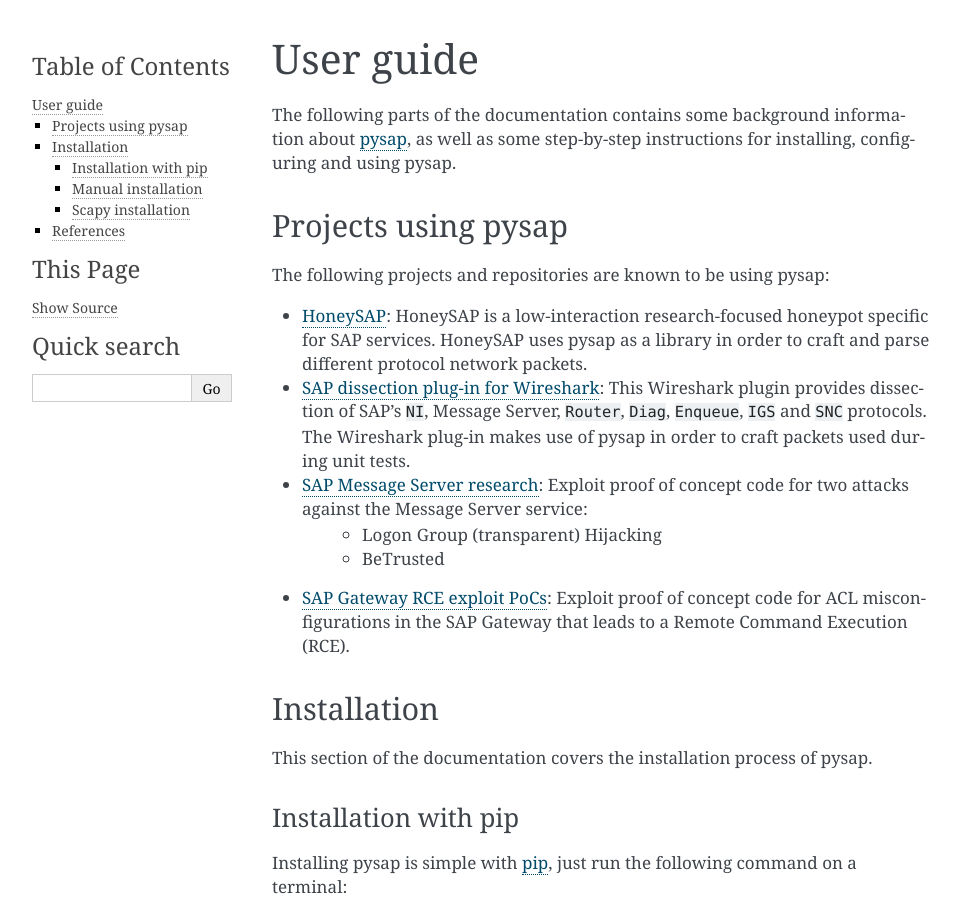
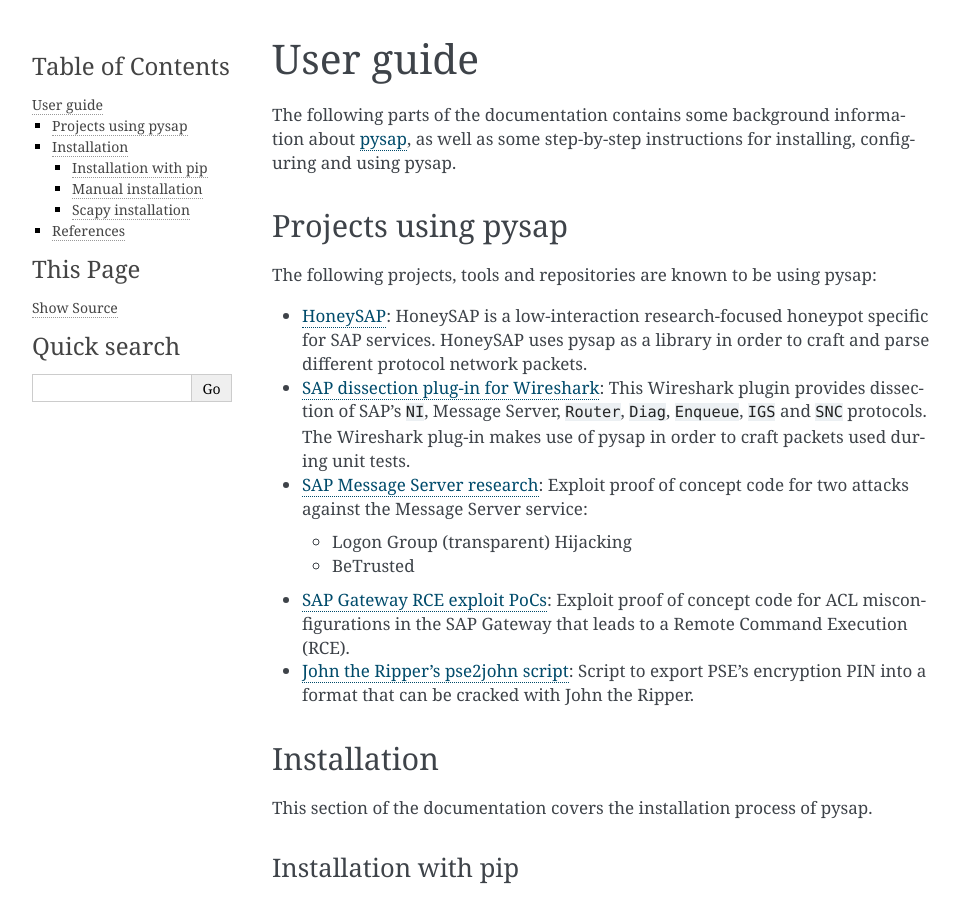
Before and after one commit to OWASP/pysap, a Sphinx documentation site: the page built from docs/user/index.rst, in a window 1280 px wide and 900 px high. Shown: the whole window, without its empty margins (148-1108 px from the left). Built offline with Sphinx 7.4.7, drawn with Linux system fonts in a browser that asks for light colours; pages that are not in the unit, such as notebooks, are missing from menus.

Commit message:
Added John the Ripper's script reference

```diff
--- a/docs/user/index.rst
+++ b/docs/user/index.rst
@@ -1,3 +1,4 @@
+
 .. User guide frontend
 
 User guide
@@ -11,17 +12,30 @@
 Projects using pysap
 --------------------
 
-The following projects and repositories are known to be using pysap:
+The following projects, tools and repositories are known to be using pysap:
 
-* `HoneySAP <https://github.com/SecureAuthCorp/HoneySAP>`_: HoneySAP is a low-interaction research-focused honeypot specific for SAP services. HoneySAP uses pysap as a library in order to craft and parse different protocol network packets.
+* `HoneySAP <https://github.com/SecureAuthCorp/HoneySAP>`_: HoneySAP is a
+  low-interaction research-focused honeypot specific for SAP services. HoneySAP uses
+  pysap as a library in order to craft and parse different protocol network packets.
 
-* `SAP dissection plug-in for Wireshark <https://github.com/SecureAuthCorp/SAP-Dissection-plug-in-for-Wireshark>`_: This Wireshark plugin provides dissection of SAP's ``NI``, Message Server, ``Router``, ``Diag``, ``Enqueue``, ``IGS`` and ``SNC`` protocols. The Wireshark plug-in makes use of pysap in order to craft packets used during unit tests.
+* `SAP dissection plug-in for Wireshark <https://github.com/SecureAuthCorp/SAP-Dissection-plug-in-for-Wireshark>`_:
+  This Wireshark plugin provides dissection of SAP's ``NI``, Message Server,
+  ``Router``, ``Diag``, ``Enqueue``, ``IGS`` and ``SNC`` protocols. The Wireshark
+  plug-in makes use of pysap in order to craft packets used during unit tests.
 
-* `SAP Message Server research <https://github.com/gelim/sap_ms>`_: Exploit proof of concept code for two attacks against the Message Server service:
-    * Logon Group (transparent) Hijacking
-    * BeTrusted
+* `SAP Message Server research <https://github.com/gelim/sap_ms>`_: Exploit proof of
+  concept code for two attacks against the Message Server service:
 
-* `SAP Gateway RCE exploit PoCs <https://github.com/chipik/SAP_GW_RCE_exploit>`_: Exploit proof of concept code for ACL misconfigurations in the SAP Gateway that leads to a Remote Command Execution (RCE).
+  * Logon Group (transparent) Hijacking
+  * BeTrusted
+
+* `SAP Gateway RCE exploit PoCs <https://github.com/chipik/SAP_GW_RCE_exploit>`_:
+  Exploit proof of concept code for ACL misconfigurations in the SAP Gateway that
+  leads to a Remote Command Execution (RCE).
+
+* `John the Ripper's pse2john script <https://github.com/magnumripper/JohnTheRipper/blob/bleeding-jumbo/run/pse2john.py>`_:
+  Script to export PSE's encryption PIN into a format that can be cracked with
+  John the Ripper.
 
 
 .. _installation:
```
